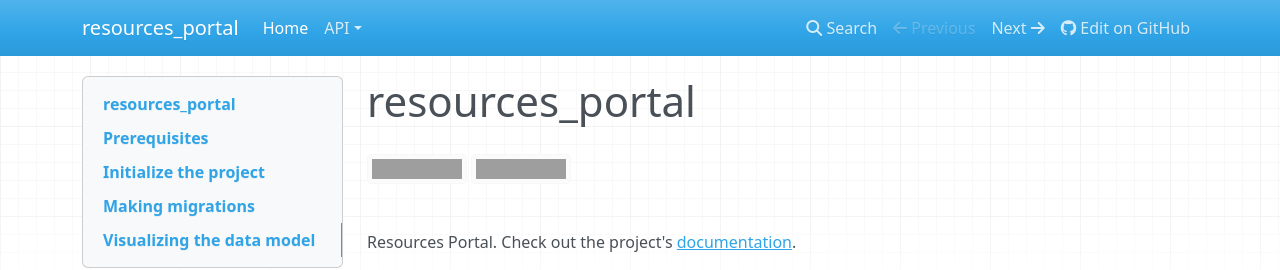
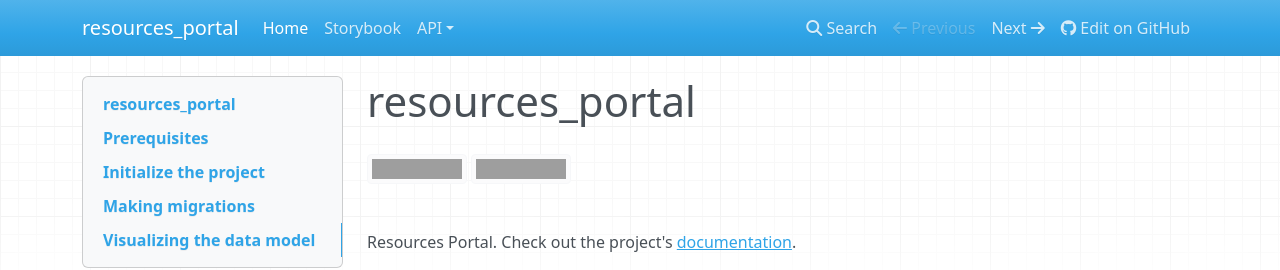
Before and after one commit to AlexsLemonade/resources-portal, an MkDocs documentation site: the page built from docs/index.md, in a window 1280 px wide. Shown: the top 270 px of the page. Built offline with MkDocs 1.6.1, drawn with Linux system fonts in a browser that asks for light colours; nearby versions of some CDN libraries; grey boxes are pictures that could not be loaded.

Commit message:
add storybook link to nav

```diff
--- a/mkdocs.yml
+++ b/mkdocs.yml
@@ -7,6 +7,7 @@ dev_addr: 0.0.0.0:8001
 
 nav:
   - Home: 'index.md'
+  - Storybook: 'storybook/index.html'
   - API:
       - Authentication: 'api/authentication.md'
       - Users: 'api/users.md'
```
